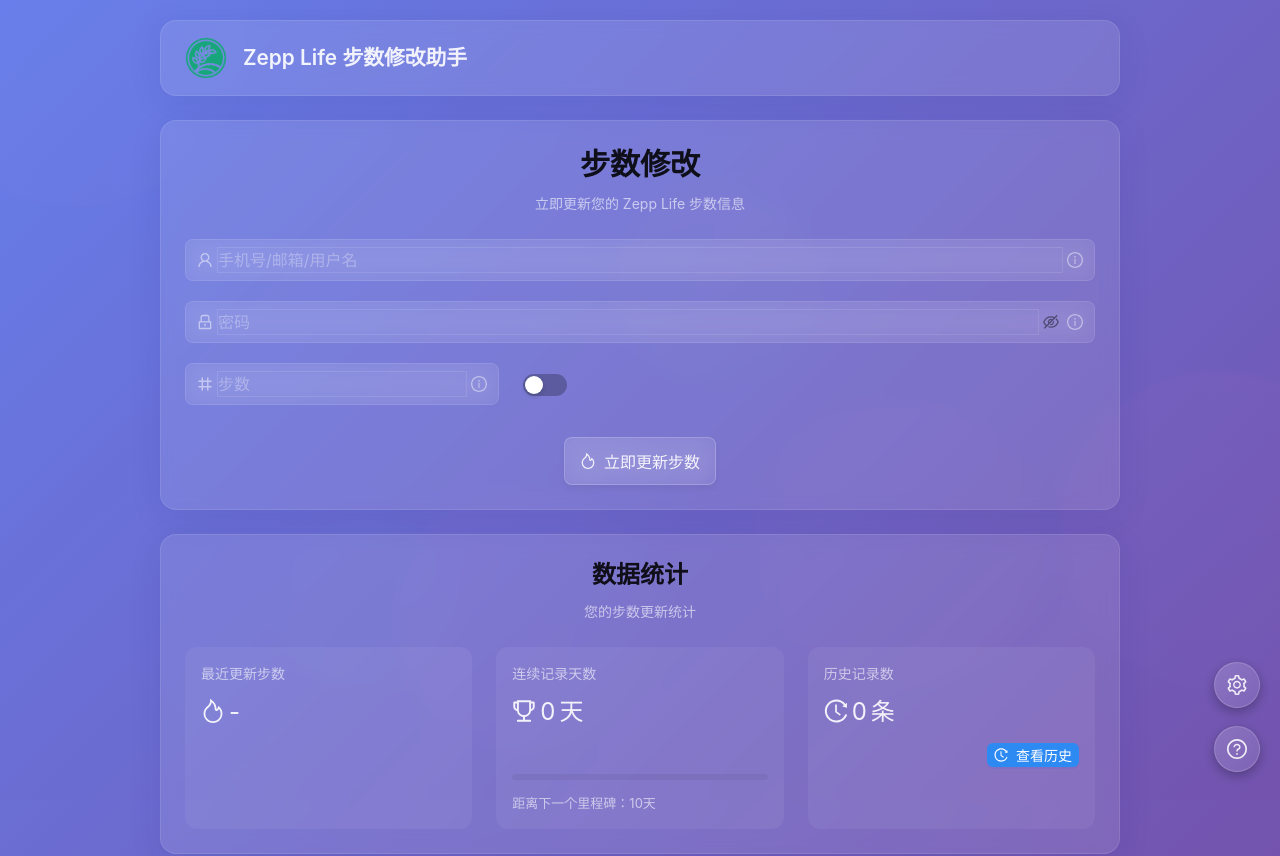
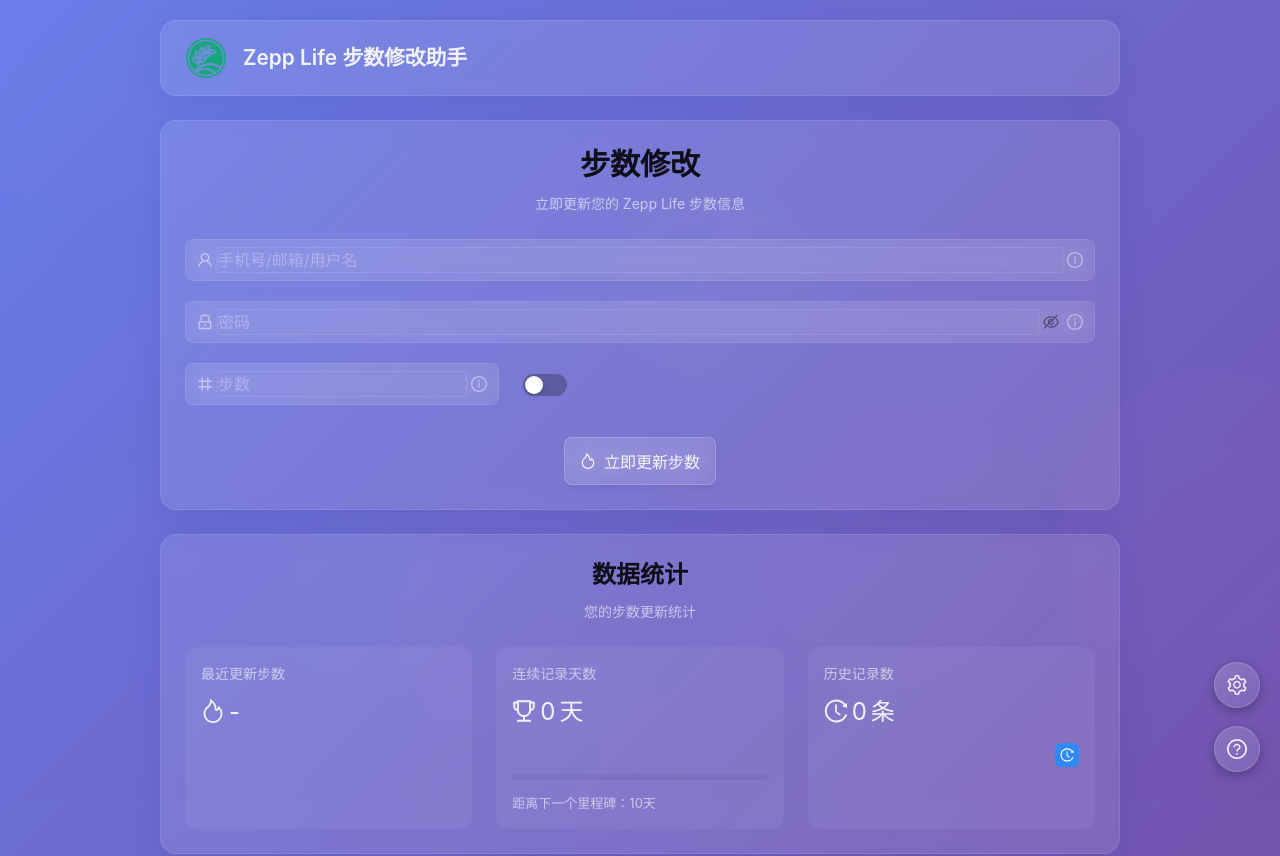
Before and after one commit to 53039843/ze1, a Next.js app: page / in a window 1280 px wide. Shown: the top 856 px of the page. Built offline with nearby package versions, Linux system fonts and the light colour scheme.

Commit message:
Update StatsCard.js

```diff
--- a/components/StatsCard.js
+++ b/components/StatsCard.js
@@ -95,7 +95,6 @@
                   icon={<HistoryOutlined />}
                   className="history-button"
                 >
-                  查看历史
                 </Button>
               </Badge>
 
```
